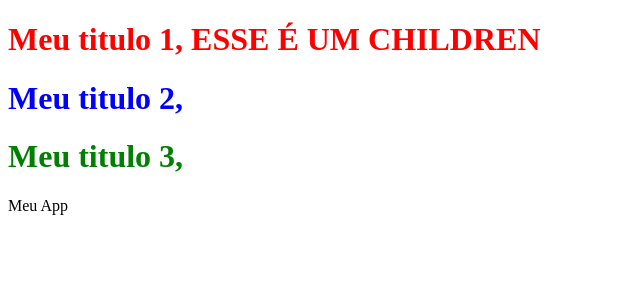
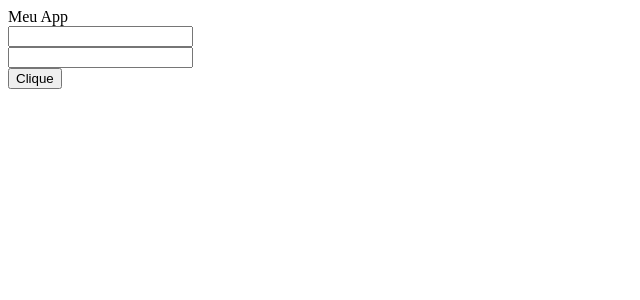
Before and after one commit to Davijluna/exercicios_de_revisao, a React (Create React App) app in the folder exerciciosdiarios/: page / in a window 1280 px wide. Shown: the top 300 px of the page, without its empty margins (0-640 px from the left). Built offline with nearby package versions, Linux system fonts and the light colour scheme.

Commit message:
feat: importando componente Form para componete App

```diff
--- a/exerciciosdiarios/src/App.js
+++ b/exerciciosdiarios/src/App.js
@@ -1,18 +1,15 @@
 import React from "react";
+import Form from "./Form/Form";
 
 // COM DESESTRUTURAÇÃO.
 //UTILIZANDO CHILDREN.
-const Titulo = ({cor, texto, children}) => {
-  return <h1 style={{color: cor}}>{texto}, {children}</h1>
-}
+
 
 const App = () => {
   return (
     <div>
-      <Titulo cor="red" texto="Meu titulo 1"> ESSE É UM CHILDREN </Titulo>
-      <Titulo cor="blue" texto="Meu titulo 2" />
-      <Titulo cor="green" texto="Meu titulo 3" />
       Meu App
+      <Form />
     </div>
   );
 }
```
